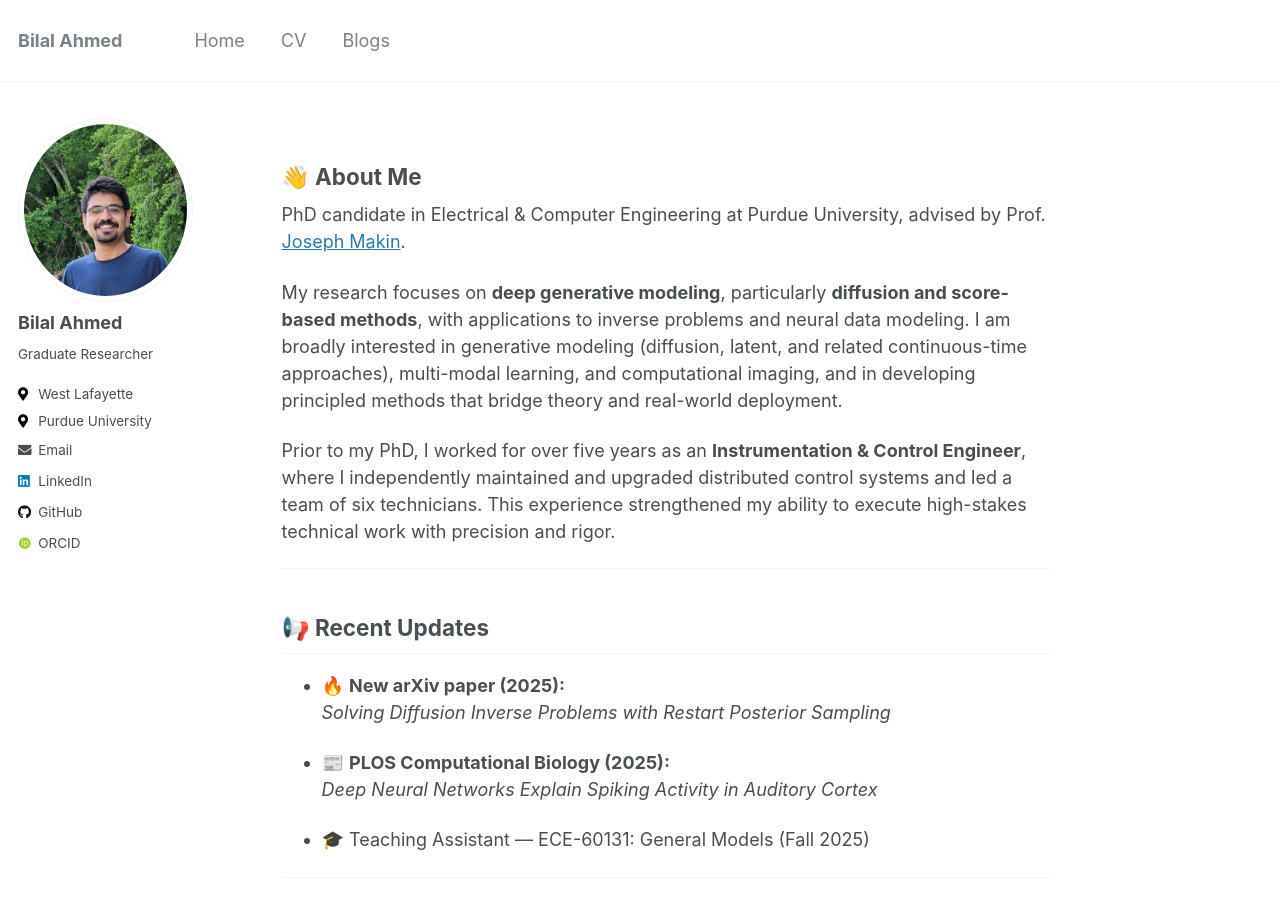
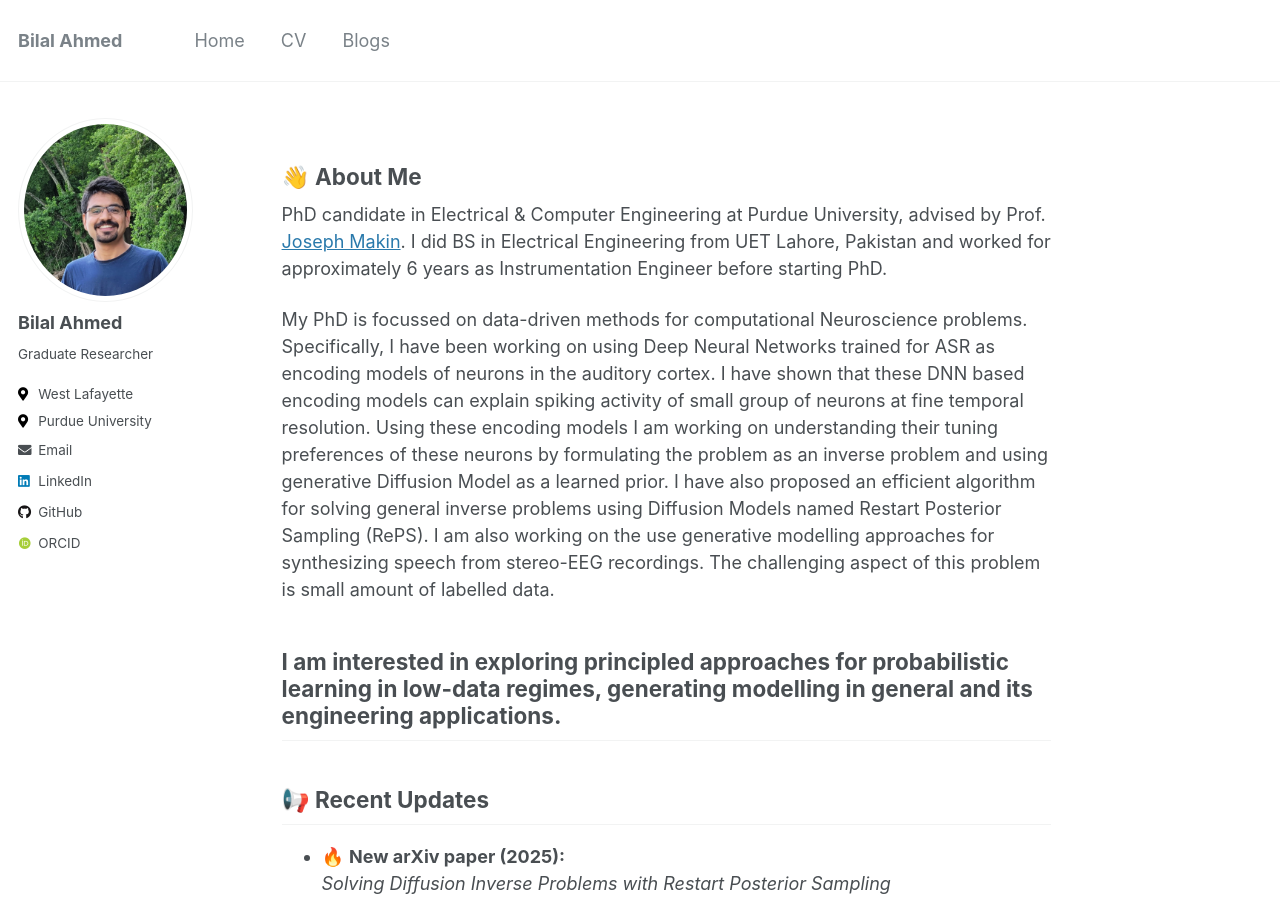
Before and after one commit to bilalhsp/bilalhsp.github.io, a Jekyll site: the page built from _pages/home.md, in a window 1280 px wide and 900 px high. Built offline with Jekyll 4.4.1, drawn with Linux system fonts in a browser that asks for light colours; some web fonts are replaced.

Commit message:
Update personal and research information on homepage
Expanded personal and research background, detailing previous education and work experience. Added specific focus areas in research and methodologies used in PhD studies.

```diff
--- a/_pages/home.md
+++ b/_pages/home.md
@@ -10,12 +10,11 @@ redirect_from:
   - /about.html
 ---
 
-PhD candidate in Electrical & Computer Engineering at Purdue University, advised by Prof. [Joseph Makin](https://engineering.purdue.edu/ECE/People/ptProfile?resource_id=242786).
+PhD candidate in Electrical & Computer Engineering at Purdue University, advised by Prof. [Joseph Makin](https://engineering.purdue.edu/ECE/People/ptProfile?resource_id=242786). I did BS in Electrical Engineering from UET Lahore, Pakistan and worked for approximately 6 years as Instrumentation Engineer before starting PhD.
 
-My research focuses on **deep generative modeling**, particularly **diffusion and score-based methods**, with applications to inverse problems and neural data modeling. I am broadly interested in generative modeling (diffusion, latent, and related continuous-time approaches), multi-modal learning, and computational imaging, and in developing principled methods that bridge theory and real-world deployment.
+My PhD is focussed on data-driven methods for computational Neuroscience problems. Specifically, I have been working on using Deep Neural Networks trained for ASR as encoding models of neurons in the auditory cortex. I have shown that these DNN based encoding models can explain spiking activity of small group of neurons at fine temporal resolution. Using these encoding models I am working on understanding their tuning preferences of these neurons by formulating the problem as an inverse problem and using generative Diffusion Model as a learned prior. I have also proposed an efficient algorithm for solving general inverse problems using Diffusion Models named Restart Posterior Sampling (RePS). I am also working on the use generative modelling approaches for synthesizing speech from stereo-EEG recordings. The challenging aspect of this problem is small amount of labelled data.
 
-Prior to my PhD, I worked for over five years as an **Instrumentation & Control Engineer**, where I independently maintained and upgraded distributed control systems and led a team of six technicians. This experience strengthened my ability to execute high-stakes technical work with precision and rigor.
-
+I am interested in exploring principled approaches for probabilistic learning in low-data regimes, generating modelling in general and its engineering applications.
 ---
 
 ## 📢 Recent Updates
```
